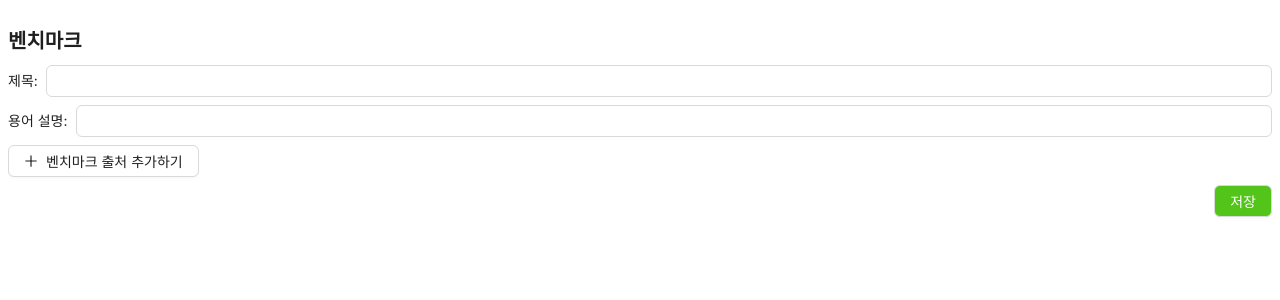
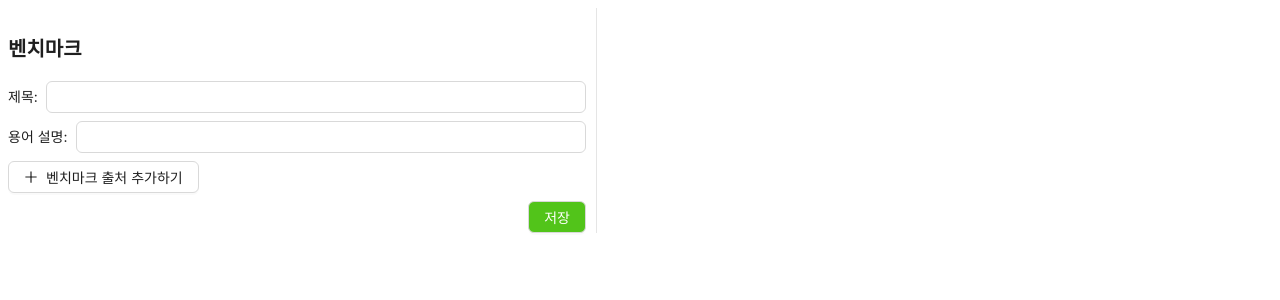
Before and after one commit to HamG/busniess-canvase-homework, a React (Vite) app: page / in a window 1280 px wide. Shown: the top 300 px of the page. Built offline with nearby package versions, Linux system fonts and the light colour scheme; what jotai-optics would draw is missing.

Commit message:
fix: split main components

```diff
--- a/src/App.tsx
+++ b/src/App.tsx
@@ -1,13 +1,7 @@
-import { Typography } from 'antd';
-import Benchmark from './components/Benchmark';
+import Main from './components/Main';
 
 function App() {
-  return (
-    <>
-      <Typography.Title level={4}>벤치마크</Typography.Title>
-      <Benchmark />
-    </>
-  );
+  return <Main />;
 }
 
 export default App;
--- a/src/components/Benchmark/index.tsx
+++ b/src/components/Benchmark/index.tsx
@@ -1,14 +1,14 @@
 import { PlusOutlined } from '@ant-design/icons';
-import { Flex, Button, theme } from 'antd';
-import BenchmarkSource from '../BenchmarkSource';
-import InputWithLabel from '../InputWithLabel';
+import { Button, Flex, Typography, theme } from 'antd';
 import { useAtom } from 'jotai';
 import { ChangeEvent } from 'react';
 import { benchmarkAtom } from '../../stores/benchmark';
+import BenchmarkSource from '../BenchmarkSource';
+import InputWithLabel from '../InputWithLabel';
 
 const { useToken } = theme;
 
-const Benchmark = () => {
+const BenchmarkEditor = () => {
   const { token } = useToken();
   const [values, setValues] = useAtom(benchmarkAtom);
 
@@ -29,7 +29,8 @@ const Benchmark = () => {
   };
 
   return (
-    <Flex vertical gap={8} align="flex-start">
+    <Flex vertical flex="578px 0 0" gap={8} align="flex-start">
+      <Typography.Title level={4}>벤치마크</Typography.Title>
       <InputWithLabel
         label="제목"
         name="title"
@@ -63,4 +64,4 @@ const Benchmark = () => {
   );
 };
 
-export default Benchmark;
+export default BenchmarkEditor;
--- /dev/null
+++ b/src/components/Main/index.tsx
@@ -0,0 +1,22 @@
+import { Flex } from 'antd';
+import styled from 'styled-components';
+import BenchmarkEditor from '../Benchmark';
+import Preview from '../Preview';
+
+const VerticalDivider = styled.div`
+  width: 1px;
+  background-color: #000000;
+  opacity: 0.1;
+`;
+
+const Main = () => {
+  return (
+    <Flex gap={10}>
+      <BenchmarkEditor />
+      <VerticalDivider />
+      <Preview />
+    </Flex>
+  );
+};
+
+export default Main;
--- /dev/null
+++ b/src/components/Preview/index.tsx
@@ -0,0 +1,5 @@
+const Preview = () => {
+  return <></>;
+};
+
+export default Preview;
```
